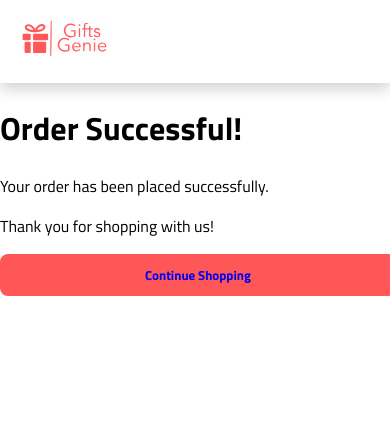
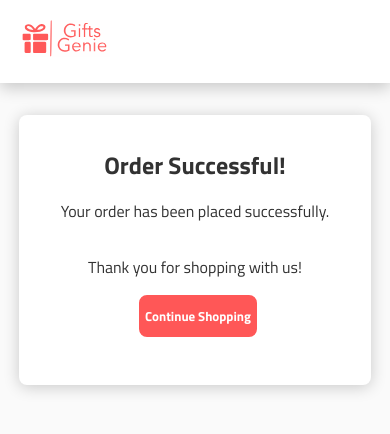
Before and after one commit to shwetagulati03/shweta-gulati-capstone, a React (Create React App) app in the folder client/: page /order-success in a window 390 px wide. Shown: the top 434 px of the page. Built offline with nearby package versions, Linux system fonts and the light colour scheme.

Commit message:
All pages styling completed and made responsive

```diff
--- a/client/src/pages/OrderDetailsPage/OrderDetailsPage.scss
+++ b/client/src/pages/OrderDetailsPage/OrderDetailsPage.scss
@@ -6,11 +6,15 @@
     display: flex;
     padding-top: 1.25rem;
     padding-bottom: 0rem;
-    padding-left: 8rem;
-    padding-right: 8rem;
-    flex-direction: row;
+    padding-left: 4rem;
+    padding-right: 4rem;
+    flex-direction: column;
     align-items: left;
     max-width: 100%;
+
+    @include tablet {
+        flex-direction: row;
+    }
 
     &-details__wrapper {
         width: 90%;
@@ -86,11 +90,11 @@
     input,
     button {
         padding: 0.5rem;
-        /* Add padding to input fields and button for spacing */
+
         border-radius: 4px;
-        /* Optional: Add border radius for a cleaner look */
+
         border: 1px solid #ccc;
-        /* Optional: Add border for better visibility */
+
     }
 
     button {
--- a/client/src/pages/OrderSuccessful/OrderSuccessful.jsx
+++ b/client/src/pages/OrderSuccessful/OrderSuccessful.jsx
@@ -1,16 +1,19 @@
 import Button from "../../components/Button/Button";
 import { Link } from "react-router-dom";
+import './OrderSuccessful.scss';
 
 
 function OrderSuccessful() {
     return (
         <div className="order-successful">
-          <h1>Order Successful!</h1>
-          <p>Your order has been placed successfully.</p>
-          <p>Thank you for shopping with us!</p>
-          <Button>
-          <Link to="/">Continue Shopping</Link>
-          </Button>
+          <div className="order-successful__msg">
+          <h1 className="order-successful__msg--title">Order Successful!</h1>
+          <p className="order-successful__msg--text">Your order has been placed successfully.</p>
+          <p className="order-successful__msg--text">Thank you for shopping with us!</p>
+          <Link to="/">
+              <Button>Continue Shopping</Button>
+            </Link>
+          </div>
         </div>
       );
 
--- /dev/null
+++ b/client/src/pages/OrderSuccessful/OrderSuccessful.scss
@@ -0,0 +1,49 @@
+@use '../../styles/partials/mixins' as *;
+@use '../../styles/partials/variables' as *;
+@use '../../styles/partials/typography';
+
+
+* {
+    box-sizing: border-box;
+    font-family: "Titillium Web";
+}
+
+.order-successful {
+    background-color: $alabaster;
+    min-height: 85vh;
+    display: flex;
+    flex-direction: column;
+    align-items: center;
+    padding: 2rem;
+    position: relative;
+
+    &__msg {
+        display: flex;
+        flex-direction: column;
+        justify-content: center;
+        box-shadow: 0 2px 16px rgba(0, 0, 0, 0.2);
+        background-color: $white;
+        border-radius: 0.5rem;
+        padding: 2rem 1.5rem;
+        margin-bottom: 1rem;
+        height: fit-content;
+        padding-bottom: 3rem;
+        width: 22rem;
+        color: $gg-black;
+        align-items: center;
+
+        &--title {
+            margin: 0;
+
+            text-align: center;
+            font-size: 1.5rem;
+            align-self: center;
+        }
+
+        &--text {
+            display: flex;
+            justify-content: center;
+        }
+
+    }
+}
```
